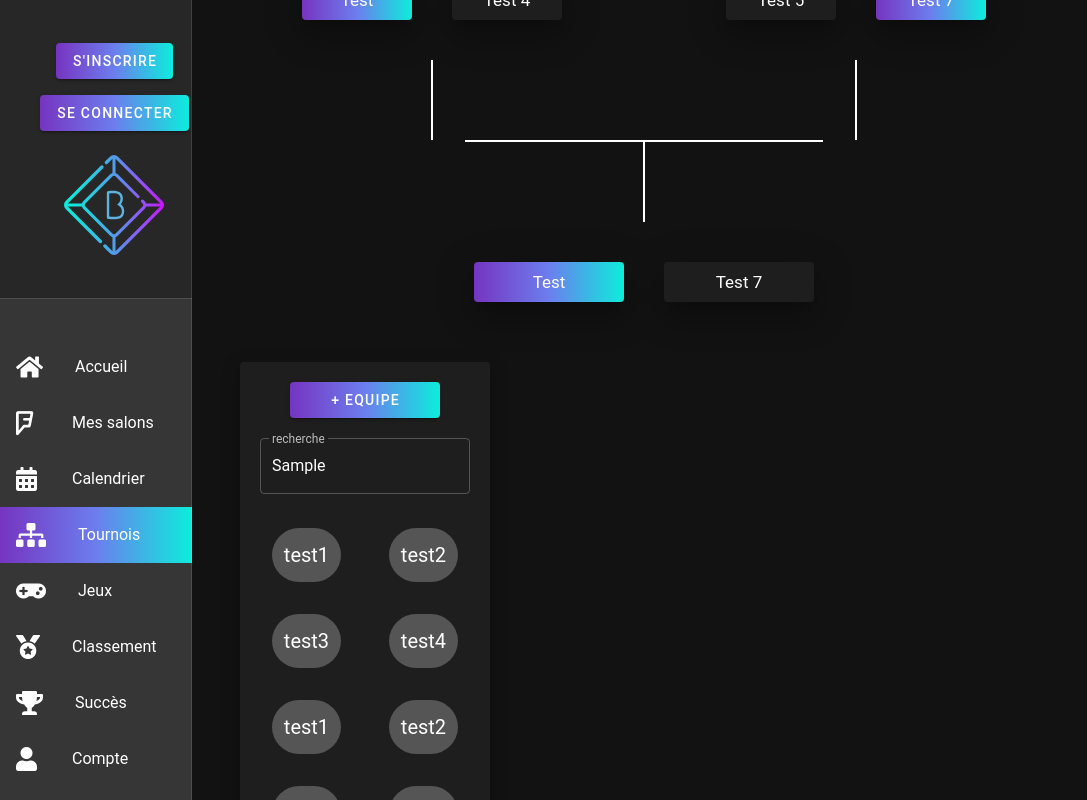
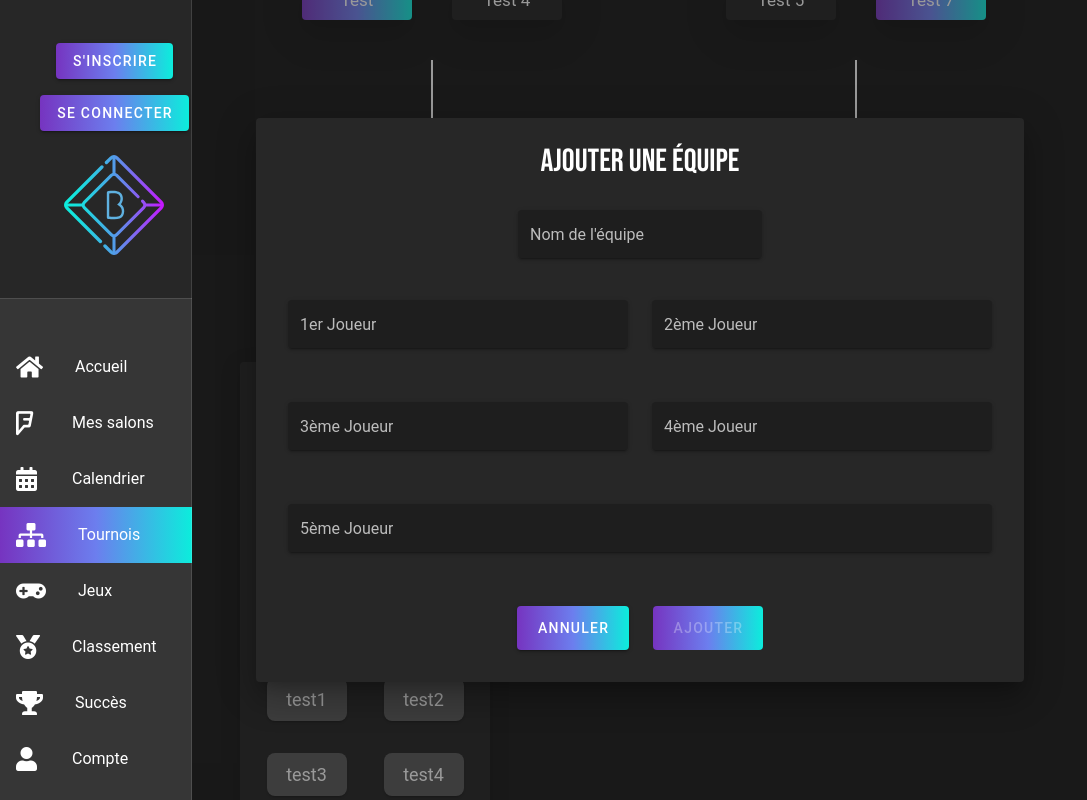
Before and after one commit to ynov-lyon-mobilite/bet-it-front, a Vue app: page /addTournament in a window 1280 px wide. Both pictures are taken after typing "Sample" into the empty fields and a click on the button "+ EQUIPE". Shown: the part 598-1398 px from the top of the page, without its empty margins (0-1087 px from the left). Built offline with nearby package versions, Linux system fonts and the light colour scheme; a small style sheet from the web is missing.

Commit message:
feat add team on tournament + clean code

```diff
--- a/src/App.vue
+++ b/src/App.vue
@@ -21,6 +21,9 @@ import axios from "axios";
 import store from "@/store/index.js";
 import Footer from "@/components/Footer";
 import Landing from "./views/Landing.vue";
+
+axios.defaults.baseURL = "http://localhost:8000/";
+
 
 export default {
   name: "App",
--- a/src/components/AddTournaments/Teams.vue
+++ b/src/components/AddTournaments/Teams.vue
@@ -1,90 +1,247 @@
 <template>
   <v-card class="pa-5 ma-5" elevation="10" width="250">
-    <center>
-      <v-btn width="150" class="degrader mb-5"> + Equipe </v-btn>
-    </center>
-    <v-text-field label="recherche" outlined></v-text-field>
+    <div class="d-flex justify-center">
+      <v-btn width="150" class="gradient mb-5" @click="overlay = !overlay">
+        + Equipe
+      </v-btn>
+    </div>
+    <v-text-field label="Recherche" outlined></v-text-field>
     <v-row class="d-flex justify-space-around">
-      <v-chip
+      <v-card
         large
+        width="80"
         class="ma-4 teamsName"
         v-for="Team in Teams"
         v-bind:key="Team"
-        >{{ Team.name }}</v-chip
+        :style="
+          Team.select
+            ? {
+                background:
+                  ' linear-gradient(90deg, var(--v-darkPurple-base), var(--v-info-base), var(--v-secondary-base) )',
+              }
+            : null
+        "
+      >
+        <p class="text-center mb-0 pa-2">
+          {{ Team.name }}
+        </p>
+      </v-card>
+      <v-card
+        width="80"
+        v-for="Team in getTeam"
+        v-bind:key="Team"
+        large
+        class="ma-4 teamsName"
+        :style="
+          Team.select
+            ? {
+                background:
+                  ' linear-gradient(90deg, var(--v-darkPurple-base), var(--v-info-base), var(--v-secondary-base) )',
+              }
+            : null
+        "
+        ><p class="text-center mb-0 pa-2">{{ Team.name }}</p></v-card
       >
     </v-row>
+    <v-overlay :value="overlay">
+      <v-card color="#272727" elevation="20" class="ma-5 pa-5" width="60vw">
+        <h2 class="text-center">Ajouter une équipe</h2>
+        <v-form v-model="valid">
+          <div class="d-flex justify-center">
+            <div class="d-flex flex-column">
+              <v-text-field
+                class="mt-6"
+                v-model="team.name"
+                label="Nom de l'équipe"
+                required
+                solo
+                elevation="20"
+              ></v-text-field>
+            </div>
+          </div>
+          <div class="d-flex justify-space-around flex-wrap">
+            <v-text-field
+              class="ma-3"
+              v-model="team.player1"
+              label="1er Joueur"
+              :rules="rules"
+              required
+              solo
+              elevation="20"
+            ></v-text-field>
+            <v-text-field
+              class="ma-3"
+              v-model="team.player2"
+              label="2ème Joueur"
+              required
+              solo
+              :rules="rules"
+            ></v-text-field>
+            <v-text-field
+              class="ma-3"
+              v-model="team.player3"
+              label="3ème Joueur"
+              required
+              :rules="rules"
+              solo
+            ></v-text-field>
+            <v-text-field
+              class="ma-3"
+              v-model="team.player4"
+              label="4ème Joueur"
+              required
+              :rules="rules"
+              solo
+            ></v-text-field>
+            <v-text-field
+              class="ma-3"
+              v-model="team.player5"
+              label="5ème Joueur"
+              required
+              solo
+              :rules="rules"
+            ></v-text-field>
+          </div>
+          <div class="d-flex justify-center">
+            <v-btn large class="gradient ma-3" elevation="2" @click="back()"
+              >Annuler</v-btn
+            >
+            <v-btn
+              large
+              class="gradient ma-3"
+              elevation="2"
+              :disabled="!valid"
+              @click.prevent="createTeam()"
+              @click="form()"
+              >Ajouter</v-btn
+            >
+          </div>
+        </v-form>
+      </v-card>
+    </v-overlay>
   </v-card>
 </template>
 
 
 <script>
+import store from "@/store/index.js";
+
 export default {
+  store: store,
+
   data() {
     return {
+      valid: false,
+      rules: [(value) => !!value || "Required."],
+      team: {
+        select: false,
+        name: "",
+        player1: "",
+        player2: "",
+        player3: "",
+        player4: "",
+        player5: "",
+      },
+      overlay: false,
+
       Teams: [
         {
+          name: "Test 1",
+          select: true,
+        },
+        {
+          name: "Test 2",
+          select: true,
+        },
+        {
+          name: "Test 3",
+          select: true,
+        },
+        {
+          name: "test4",
+          select: false,
+        },
+        {
           name: "test1",
+          select: false,
         },
         {
           name: "test2",
+          select: false,
         },
         {
           name: "test3",
+          select: false,
         },
         {
           name: "test4",
+          select: false,
         },
         {
-          name: "test1",
+          name: "Test 4",
+          select: true,
         },
         {
           name: "test2",
+          select: false,
         },
         {
           name: "test3",
+          select: false,
         },
         {
-          name: "test4",
+          name: "Test 5",
+          select: true,
         },
         {
-          name: "test1",
+          name: "Test 6",
+          select: true,
         },
         {
           name: "test2",
+          select: false,
         },
         {
-          name: "test3",
+          name: "Test 7",
+          select: true,
         },
         {
-          name: "test4",
-        },
-        {
-          name: "test1",
-        },
-        {
-          name: "test2",
-        },
-        {
-          name: "test3",
-        },
-        {
-          name: "test4",
+          name: "Test 8",
+          select: true,
         },
       ],
     };
   },
+  methods: {
+    form() {
+      this.overlay = false;
+      this.team = {
+        name: "",
+        player1: "",
+        player2: "",
+        player3: "",
+        player4: "",
+        player5: "",
+      };
+    },
+    createTeam() {
+      store.dispatch("addTeam", this.team);
+    },
+    back() {
+      this.overlay = false;
+    },
+  },
+  computed: {
+    getTeam() {
+      return store.state.teams;
+    },
+  },
 };
 </script>
 <style scoped>
-.degrader {
-  background: linear-gradient(
-    90deg,
-    var(--v-darkPurple-base),
-    var(--v-info-base),
-    var(--v-secondary-base)
-  ) !important;
-}
 .teamsName {
-  font-size: 20px;
+  font-size: 18px;
+  background: #555;
+  border-radius: 8px;
 }
 </style>
--- a/src/components/AddTournaments/Top.vue
+++ b/src/components/AddTournaments/Top.vue
@@ -1,8 +1,6 @@
 <template>
   <v-card elevation="10" class="pa-5" width="900">
-    <center>
-      <h1>Lan BDE Ynov</h1>
-    </center>
+      <h1 class="text-center">Lan BDE Ynov</h1>
     <v-row class="d-flex justify-space-around ma-6">
       <p>Type de tournois</p>
       <v-chip
@@ -42,9 +40,7 @@
         >Eliminiation double</v-chip
       >
     </v-row>
-    <center>
-      <p>{{ text }}</p>
-    </center>
+      <p class="text-center">{{ text }}</p>
   </v-card>
 </template>
 
--- a/src/components/AddTournaments/TournamentTree.vue
+++ b/src/components/AddTournaments/TournamentTree.vue
@@ -20,9 +20,7 @@
           width="70"
           elevation="20"
         >
-          <center>
-            <p>{{ Match.Teams1.Nom }}</p>
-          </center>
+            <p class="text-center">{{ Match.Teams1.Nom }}</p>
         </v-card>
         <v-card
           :style="
@@ -38,9 +36,7 @@
           width="70"
           elevation="20"
         >
-          <center>
-            <p>{{ Match.Teams2.Nom }}</p>
-          </center>
+          <p class="text-center">{{ Match.Teams2.Nom }}</p>
         </v-card>
       </div>
     </div>
@@ -73,9 +69,7 @@
           width="110"
           elevation="20"
         >
-          <center>
-            <p>{{ Demi.Teams1.Nom }}</p>
-          </center>
+          <p class="text-center">{{ Demi.Teams1.Nom }}</p>
         </v-card>
         <v-card
           :style="
@@ -91,20 +85,18 @@
           width="110"
           elevation="20"
         >
-          <center>
-            <p>{{ Demi.Teams2.Nom }}</p>
-          </center>
+          <p class="text-center">{{ Demi.Teams2.Nom }}</p>
         </v-card>
       </div>
     </div>
 
-    <div class="d-flex flex-wrap justify-space-around ">
+    <div class="d-flex flex-wrap justify-space-around">
       <div v-for="Demi in Demis" v-bind:key="Demi" class="line"></div>
     </div>
-    <div class="d-flex flex-wrap justify-space-around ">
+    <div class="d-flex flex-wrap justify-space-around">
       <div v-for="Final in Finals" v-bind:key="Final" class="lineBottom2"></div>
     </div>
-    <div class="d-flex flex-wrap justify-space-around ">
+    <div class="d-flex flex-wrap justify-space-around">
       <div v-for="Final in Finals" v-bind:key="Final" class="line"></div>
     </div>
 
@@ -127,9 +119,7 @@
         width="150"
         elevation="20"
       >
-        <center>
-          <p>{{ Final.Teams1.Nom }}</p>
-        </center>
+        <p class="text-center">{{ Final.Teams1.Nom }}</p>
       </v-card>
       <v-card
         :style="
@@ -145,9 +135,7 @@
         width="150"
         elevation="20"
       >
-        <center>
-          <p>{{ Final.Teams2.Nom }}</p>
-        </center>
+        <p class="text-center">{{ Final.Teams2.Nom }}</p>
       </v-card>
     </div>
   </div>
--- a/src/components/Room/Over.vue
+++ b/src/components/Room/Over.vue
@@ -1,8 +1,6 @@
 <template>
   <div>
-    <center>
-      <h2>MES SALONS TERMINÉS</h2>
-    </center>
+    <h2 class="text-center">MES SALONS TERMINÉS</h2>
     <v-data-table
       :headers="headers"
       :items="endroom"
--- a/src/store/index.js
+++ b/src/store/index.js
@@ -9,10 +9,11 @@ Vue.use(Vuex);
 export default new Vuex.Store({
   state: {
     betties: 150,
+    teams: [],
     fantasyTeam: null,
     user: [],
     betHistory: [],
-    room: [],
+    rooms: [],
     event: {},
     token: {},
     events
@@ -40,8 +41,13 @@ export default new Vuex.Store({
     },
 
     setRoom(state, room) {
-      state.room = room;
+      state.rooms = [...state.rooms, room];
     },
+
+    setTeam(state, team) {
+      state.teams = [...state.teams, team];
+    },
+
     setFantasyTeam(state, team) {
       state.fantasyTeam = team;
     }
@@ -67,6 +73,11 @@ export default new Vuex.Store({
       context.commit("setRoom", room);
     },
 
+    addTeam(context, team) {
+
+      context.commit("setTeam", team);
+    },
+
     async getAuth({ commit, dispatch }, user) {
       await axios
         .post("/api/auth", {
@@ -81,7 +92,7 @@ export default new Vuex.Store({
           dispatch("getUserById", response.data.data.id);
         })
 
-        .catch(function(error) {
+        .catch(function (error) {
           return Promise.reject(error);
         });
     },
@@ -92,7 +103,7 @@ export default new Vuex.Store({
         .then(response => {
           context.commit("setUser", response.data);
         })
-        .catch(function(error) {
+        .catch(function (error) {
           return Promise.reject(error);
         });
     },
@@ -114,7 +125,7 @@ export default new Vuex.Store({
         .then(response => {
           context.commit("setUser", response.data);
         })
-        .catch(function(error) {
+        .catch(function (error) {
           return Promise.reject(error);
         });
     },
--- a/src/views/AddRoom.vue
+++ b/src/views/AddRoom.vue
@@ -1,8 +1,6 @@
 <template>
   <v-container>
-    <center>
-      <h1>Ajouter un salon</h1>
-    </center>
+    <h1 class="text-center">Ajouter un salon</h1>
     <v-form v-model="valid">
       <div class="d-flex justify-center mt-5">
         <div class="d-flex flex-column">
@@ -11,12 +9,14 @@
             label="Nom du salon"
             required
             solo
+            :rules="rules"
           ></v-text-field>
           <v-autocomplete
             v-model="room.Competition"
             :items="items"
             dense
             filled
+            :rules="rules"
             label="Compétition"
           ></v-autocomplete>
           <v-text-field
@@ -24,6 +24,7 @@
             v-model="room.NumberOfPlayers"
             label="Nombre de joureur maximal"
             required
+            :rules="rules"
             solo
           ></v-text-field>
           <h2 class="text-center ma-5">Date de fin de salon</h2>
@@ -33,7 +34,7 @@
           </v-row>
         </div>
       </div>
-      <center>
+      <div class="d-flex justify-center">
         <v-btn
           large
           class="ma-9"
@@ -42,7 +43,7 @@
           @click.prevent="createSalon()"
           >Créer le salon</v-btn
         >
-      </center>
+      </div>
     </v-form>
   </v-container>
 </template>
@@ -67,9 +68,10 @@ export default {
       NumberOfPlayers: null,
       EndRoom: new Date().toISOString().substr(0, 10),
       Competition: "",
-      Propriétaire:true,
+      Propriétaire: true,
     },
     items: ["LEC", "LCK", "LPL", "LCS"],
+    rules: [(value) => !!value || "Required."],
   }),
   methods: {
     isNumber: function (evt) {
--- a/src/views/Connection.vue
+++ b/src/views/Connection.vue
@@ -26,7 +26,7 @@
           @click:append="show1 = !show1"
         ></v-text-field>
 
-        <center>
+        <div class="d-flex justify-center">
           <v-btn
             style="color: white; width: 140px"
             large
@@ -35,7 +35,7 @@
             :disabled="!valid"
             @click.prevent="getAuth()"
             >Se connecter</v-btn>
-        </center>
+        </div>
         <div v-if="success">
           <v-alert type="success" elevation="10"
             >Vous allez être rediriger sur votre profil</v-alert
--- a/src/views/Game.vue
+++ b/src/views/Game.vue
@@ -27,7 +27,7 @@
         </div>
 
         <v-card-actions class="mt-5 mb-5 d-flex justify-space-around">
-          <v-btn class="btn"> Attaquer </v-btn>
+          <v-btn class="gradient"> Attaquer </v-btn>
           <v-btn class="btn"> Soigner </v-btn>
         </v-card-actions>
       </v-card>
@@ -55,8 +55,8 @@
         </div>
 
         <v-card-actions class="mt-5 mb-5 d-flex justify-space-around">
-          <v-btn class="btn"> Attaquer </v-btn>
-          <v-btn class="btn"> Soigner </v-btn>
+          <v-btn class="gradient"> Attaquer </v-btn>
+          <v-btn class="gradient"> Soigner </v-btn>
         </v-card-actions>
       </v-card>
     </div>
@@ -75,14 +75,6 @@ export default {
 </script>
 
 <style scoped lang="scss">
-.btn {
-  background: linear-gradient(
-    90deg,
-    var(--v-darkPurple-base),
-    var(--v-info-base),
-    var(--v-secondary-base)
-  );
-}
 .line {
   border: 1px solid;
   width: 20vw;
--- a/src/views/Room.vue
+++ b/src/views/Room.vue
@@ -55,7 +55,7 @@ export default {
 </script>
 
 <style>
-.Top , .v-data-table-header  {
+.v-data-table-header  {
   background: linear-gradient(
     90deg,
     var(--v-darkPurple-base),
--- a/src/views/registration.vue
+++ b/src/views/registration.vue
@@ -67,7 +67,7 @@
           <v-date-picker v-model="user.birthday"></v-date-picker>
         </v-row>
 
-        <center>
+        <div class="d-flex justify-center">
           <v-btn
             style="color: white; width: 140px"
             large
@@ -77,7 +77,7 @@
             @click.prevent="createUser()"
             >S'enregistrer</v-btn
           >
-        </center>
+        </div>
         <div v-if="success">
           <v-alert type="success" elevation="10"
             >Votre compte à bien été créer</v-alert
@@ -93,7 +93,7 @@
 import store from "@/store/index.js";
 import axios from "axios";
 axios.defaults.headers.common["Authorization"] =
-  "Bearer eyJ0eXAiOiJKV1QiLCJhbGciOiJSUzI1NiJ9.eyJpYXQiOjE2MTUzNjQ5NzcsImV4cCI6MTYxNTM2ODU3Nywicm9sZXMiOlsic3RyaW5nIiwiUk9MRV9VU0VSIl0sInVzZXJuYW1lIjoidGVzdEBhemRoLmNvbSJ9.Gdf4VWYy2byU_kUF7T3WMsJak-zE_HNag-8_iTYZ0iHbX9EgmwCvT_-GnshABQQbqlSgdU1GpJ-fjyMNsX2DprAZC9goXrr6TQpz86kmndMO2DT79gSRDbCWbfOc7ZsWGljARskSttekP7V0q_J8tYIYssyj_Lm2vGFXzFJrYOVkzFLTS2_sZbzGXMw97iSDmk_oeMtCa8EjXU5v1Lx2JlD8-kz4whaeuljmuAObs2WLXdJmJdlh8XJRKrqlhPfoccNvZ5V2Yf3rOdsFFbYcOqYZ5HbB0SI0VKrzcYL5aXj6Xc_8THSHq8rkSXVNC9KXY0sgh8YlRtC8HP5gktg0jmyWo-8IGKBXil6nu1k4hoh8bjQRFZAbQORkSe2PbkS2-D1fSwx7cANAs1RIlvOjl0EvmVeCBiBB_xOEohCucsyXqD72Hw7DKdoNlWDZhynAM7owz-LhjB930s0q2yIZQ_cSPpqzpne7gozmI29VNqqirh-jeLgKEOob28o4IIwmRXrVaaUog993f9inhBv4vTj-OmMqrg5VN1U4MDcT_cb4sCvcJJjLsa4hMPy-r9GLVftVNM-KEaqHSKcjtfmD2bT_gFJxPKImjVm9WF26LTvOQyT6ViwYpzx7fQrl4iOJXMq9A34FNZSiuSaTZYl_4Bx-QFNJsPwB1XpgLHxFfpY";
+  "Bearer eyJ0eXAiOiJKV1QiLCJhbGciOiJSUzI1NiJ9.eyJpYXQiOjE2MTg2MDE4NjAsImV4cCI6MTYxODYwNTQ2MCwicm9sZXMiOlsic3RyaW5nIiwiUk9MRV9VU0VSIl0sInVzZXJuYW1lIjoidGVzdEBhemRoLmNvbSJ9.UMASIPyEX6uRSGijpr75BT-REGWs5IXXJuPLnaMoSCSJ3c8BIJbC5B_mdFpEUqBUuJ6WwpXkQGKev5k5ZbtA3ZtdgXPfniFE7e2VJI6PY3fKcycJ2ZFoeupBLsXKzlCDsAhZ1-FbutK41PQ3O64ycPbBaSt7SM7wYAZw2E0pYTP9x1xSR2Suww47rpPFd-8cE2CujEPamSbWKGSVhLGrHxRgNqXs9MqTkIS_F_p7GGFrI2POYELqCo68d3ecLiBr3yyj0VSvPVCX5UShbueMRXhVUt9zg3fFFNb7ElxrgIDH9Dup35L3qwy-qDg13DDt7DB4lIbiE13MweecUpSA4ABD4xlvseSFWit39MheIXFnQluCNXQAwITu3vDBGK92ayKbccvjf20--DD434c1Y3o-f3Sx6pm6pqt0E4WnfVvd5z5A3h0AJkjCygyoBrRAFgC8kMvQzDlsGy9GRvcUfvZkbvIwa_DWco5kYhZZaKAexnlDR1Ls-WWXTL6MFZuoVRVR0TAGLEeG-SMtlx0LvUK6EIHuBPfF-fTWSUfbb783m6tPURov3QYDMPXymPz9Bz23bz42HUvv5TYUF7RRarPDLW8dblACBAczuVWuoTg52m7aFIkAXduwKWBwGbfmZQv66ocU_6P2dnuLFolcrdLBoB5sw75Iqf7p_HJu-qc";
 export default {
   store: store,
   data() {
```
Also changed, not shown: src/components/Room/InProgress.vue (+16 -21 lines).
